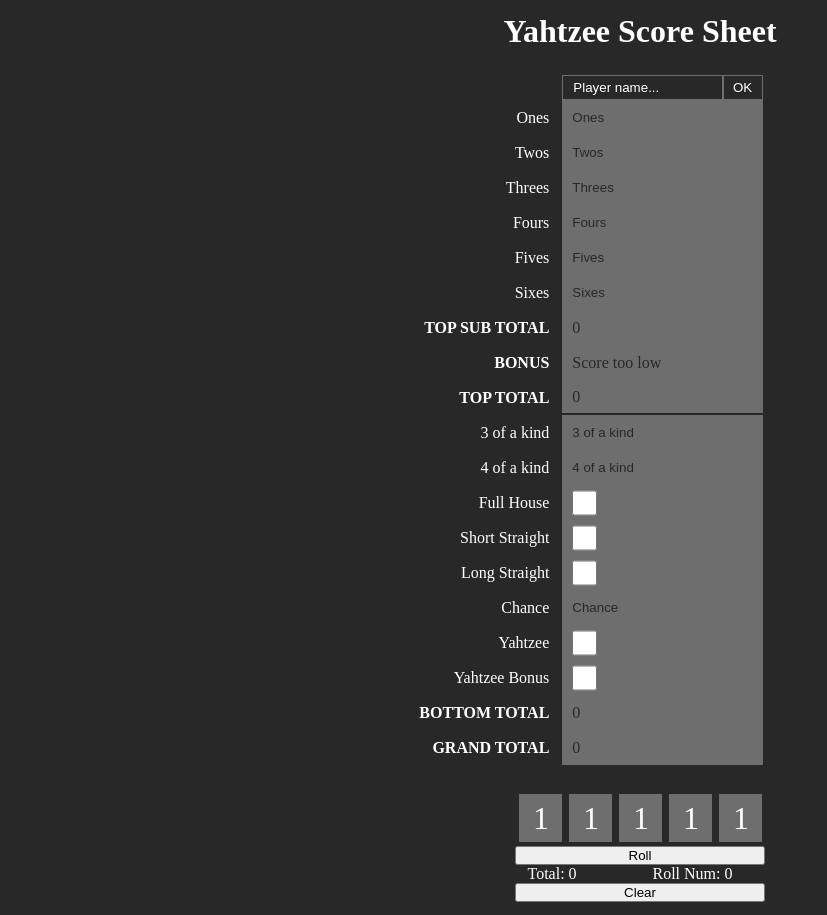
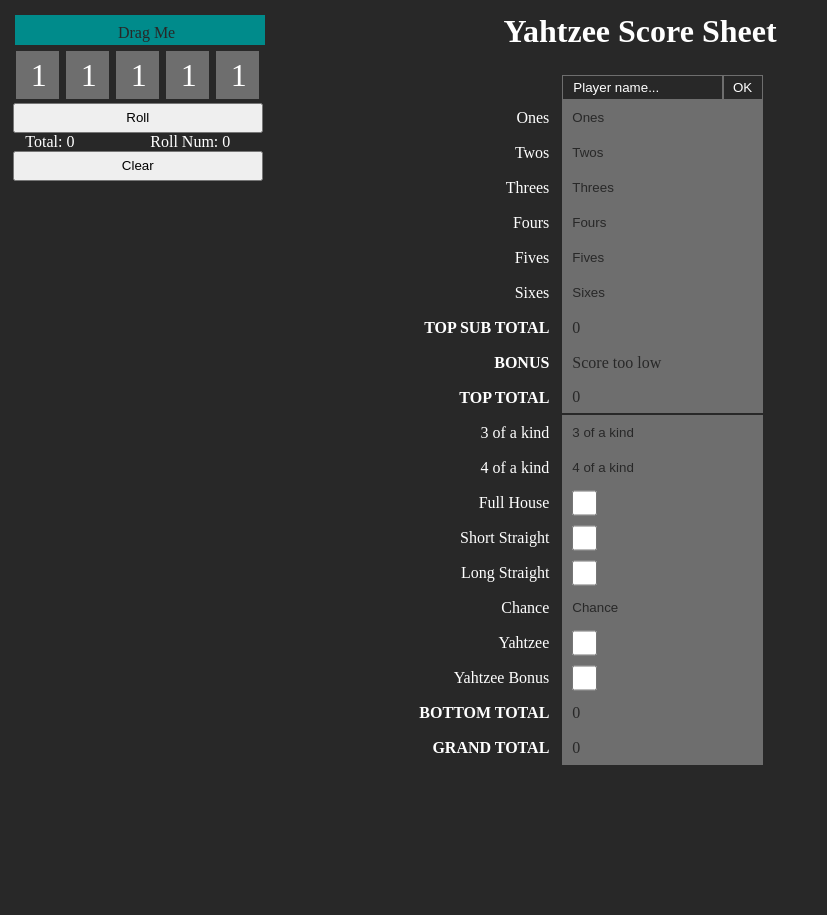
Before and after one commit to frankpeckover/yahtzee, a React (Create React App) app: page / in a window 1280 px wide. Shown: the whole page, without its empty margins (0-827 px from the left). After the commit the page ends 800 px from the top, so only its background shows below. Built offline with nearby package versions, Linux system fonts and the light colour scheme.

Commit message:
draggable die simulataor

```diff
--- a/src/App.css
+++ b/src/App.css
@@ -103,7 +103,20 @@
 }
 
 .dice {
-	margin: 1% 0;
+	display: block;
+	position: absolute;
+	z-index: 100;
+	left: 0;
+	top: 0;
+	background: var(--colour-primary);
+	padding: 1%;
+}
+
+.head {
+	background-color: var(--colour-accent);
+	width: 100%;
+	height: 30px;
+	cursor: move;
 }
 
 .blocker {
--- a/src/App.jsx
+++ b/src/App.jsx
@@ -5,6 +5,7 @@
 import DieContainer from './DieContainer.jsx';
 import { FontAwesomeIcon } from '@fortawesome/react-fontawesome';
 import { faMinus, faPlus } from '@fortawesome/free-solid-svg-icons';
+import './index.js';
 
 export default class App extends React.Component {
 	constructor() {
@@ -58,7 +59,10 @@
 						</button>
 					</div>
 				</div>
-				<div className="dice fill center">
+				<div id="dice" className="dice column">
+					<div style={{ margin: '1%' }} className="head">
+						<p className="center">Drag Me</p>
+					</div>
 					<DieContainer />
 				</div>
 			</div>
--- a/src/DieContainer.jsx
+++ b/src/DieContainer.jsx
@@ -135,7 +135,7 @@
 						value={this.state.die[4][1]}
 					/>
 				</div>
-				<button className="fill center" onClick={this.roll}>
+				<button style={{ height: '30px' }} className="fill center" onClick={this.roll}>
 					Roll
 				</button>
 				<div className="fill center">
@@ -146,7 +146,7 @@
 						Roll Num: {this.state.rollNum}
 					</p>
 				</div>
-				<button className="fill center" onClick={this.clearToggles}>
+				<button style={{ height: '30px' }} className="fill center" onClick={this.clearToggles}>
 					Clear
 				</button>
 			</div>
--- a/src/index.js
+++ b/src/index.js
@@ -3,3 +3,38 @@
 import App from './App.jsx';
 
 ReactDOM.render(<App />, document.getElementById('root'));
+
+dragElement(document.getElementById('dice'));
+
+function dragElement(elmnt) {
+	var pos1 = 0,
+		pos2 = 0,
+		pos3 = 0,
+		pos4 = 0;
+	elmnt.onmousedown = dragMouseDown;
+
+	function dragMouseDown(e) {
+		e = e || window.event;
+		e.preventDefault();
+		pos3 = e.clientX;
+		pos4 = e.clientY;
+		document.onmouseup = closeDragElement;
+		document.onmousemove = elementDrag;
+	}
+
+	function elementDrag(e) {
+		e = e || window.event;
+		e.preventDefault();
+		pos1 = pos3 - e.clientX;
+		pos2 = pos4 - e.clientY;
+		pos3 = e.clientX;
+		pos4 = e.clientY;
+		elmnt.style.top = elmnt.offsetTop - pos2 + 'px';
+		elmnt.style.left = elmnt.offsetLeft - pos1 + 'px';
+	}
+
+	function closeDragElement() {
+		document.onmouseup = null;
+		document.onmousemove = null;
+	}
+}
```
